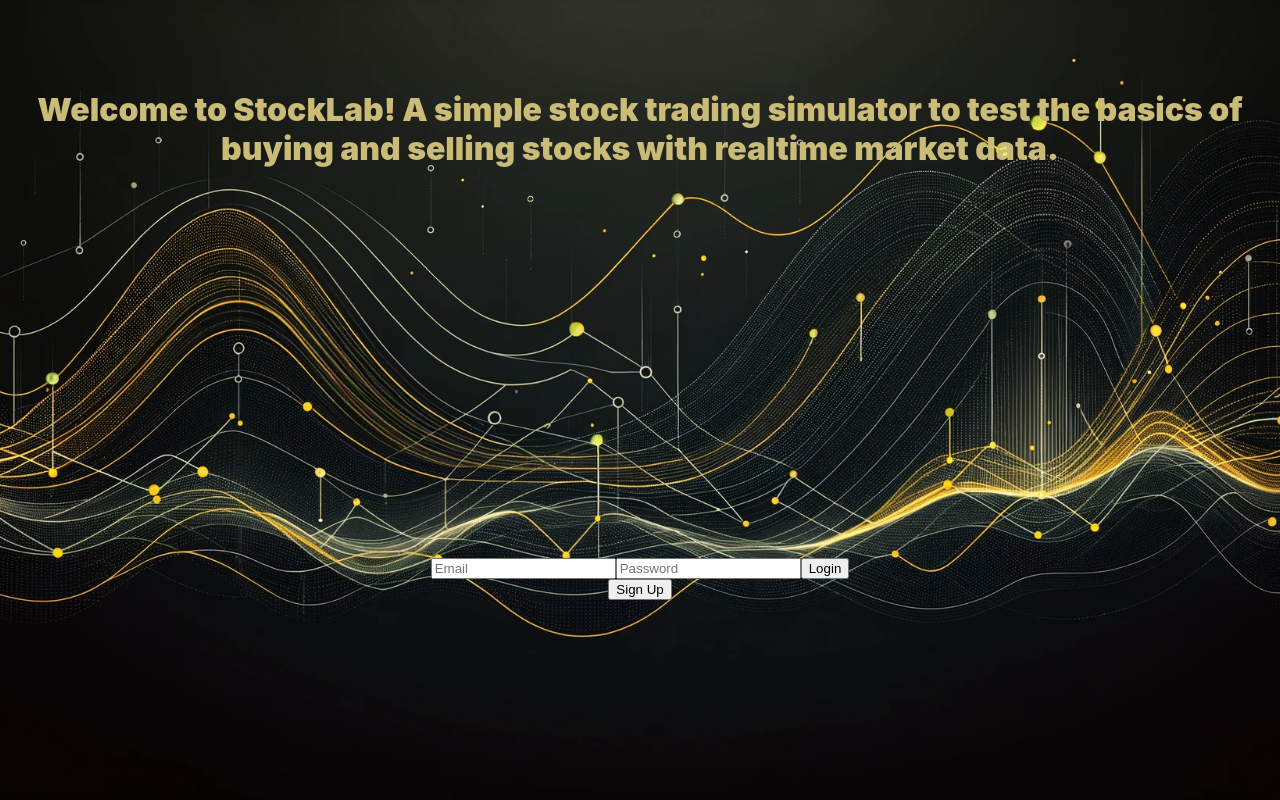
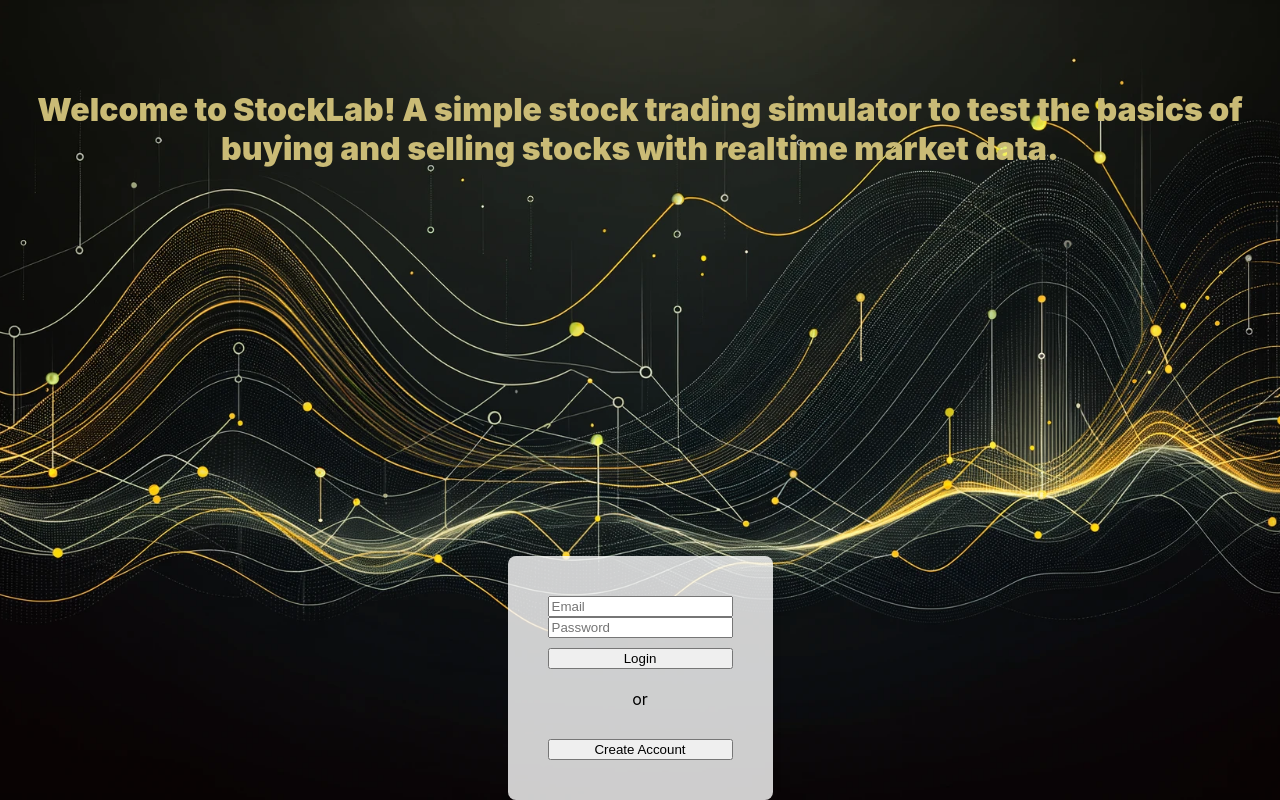
Before and after one commit to nomoneyrecord/fantasy-stock-trader, a React (Create React App) app in the folder client/: page / in a window 1280 px wide. Built offline with nearby package versions, Linux system fonts and the light colour scheme.

Commit message:
Description style with better font and color and login container built and arranged by stacking each element in order

```diff
--- a/client/src/App.css
+++ b/client/src/App.css
@@ -24,14 +24,29 @@
 }
 
 .form-container {
+  background-color: rgba(255, 255, 255, 0.8);
+  padding: 40px;
+  border-radius: 8px;
+  box-shadow: 0 4px 8px rgba(0, 0, 0, 0.1);
   display: flex;
   flex-direction: column;
   align-items: center;
-  padding-bottom: 200px;
 }
 
 .login-form {
-  /* Additional styling for the form elements */
+  width: 100%; /* Adjust as necessary */
+  display: flex;
+  flex-direction: column;
+  align-items: center;
 }
 
-/* Continue with styles for the modal, backdrop, and error message as needed */
+.login-button, .create-account-button {
+  margin-top: 10px;
+  width: 100%; /* Makes buttons full width of form */
+  /* Additional styling */
+}
+
+.or-text {
+  margin: 20px 0;
+  /* Styling for 'or' text */
+}
--- a/client/src/pages/authpage/authpage.js
+++ b/client/src/pages/authpage/authpage.js
@@ -162,9 +162,10 @@ const AuthPage = ({ onLoginSuccess, sessionExpired }) => {
               placeholder="Password"
               required={true}
             />
-            <Button text="Login" type="submit" />
+            <Button text="Login" type="submit" className="login-button" />
+            <div className="or-text" >or</div>
+            <Button text="Create Account" onClick={handleModalOpen} type="button" className="create-account-button"/>
           </form>
-          <Button text="Sign Up" onClick={handleModalOpen} type="button" />
         </div>
       )}
 
```
